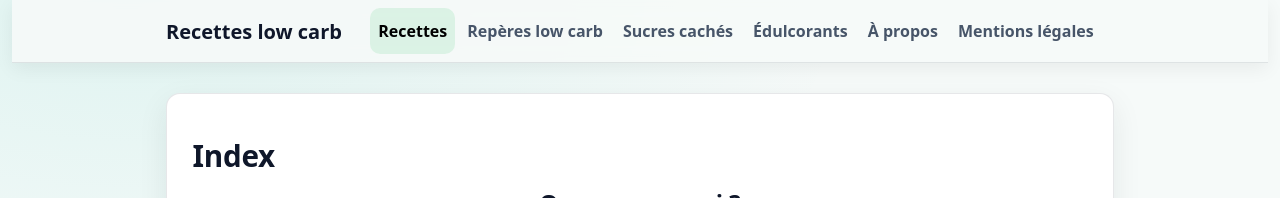
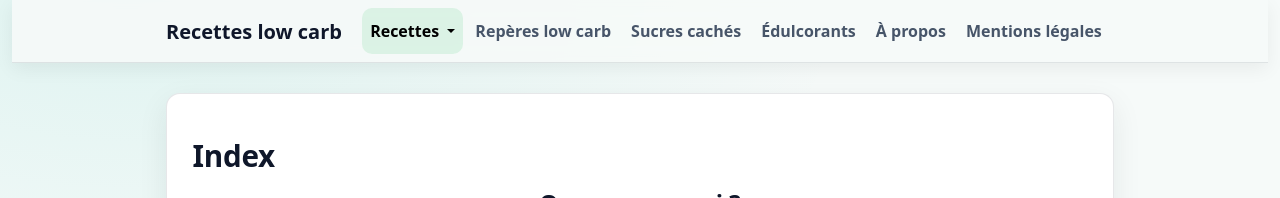
Before and after one commit to laurie-boissay/laurie-boissay.github.io, a Jekyll site: the page built from index.html, in a window 1280 px wide. Shown: the top 198 px of the page. Built offline with Jekyll 4.4.1, drawn with Linux system fonts in a browser that asks for light colours.

```diff
--- a/_includes/navbar.html
+++ b/_includes/navbar.html
@@ -19,35 +19,30 @@
 
         {% assign current = page.url | replace: "index.html", "" %}
 
-        <li class="nav-item">
-          <button
-            class="nav-link nav-recipes-toggle {% if current == '/' or current == '' %}active{% endif %}"
-            type="button"
-            data-bs-toggle="collapse"
-            data-bs-target="#recipesGroupsCollapse"
-            aria-controls="recipesGroupsCollapse"
-            aria-expanded="false"
-          >
+        <!-- RECETTES (dropdown catégories) -->
+        <li class="nav-item dropdown">
+          <a class="nav-link dropdown-toggle {% if current == '/' or current == '' %}active{% endif %}"
+             href="{{ site.baseurl }}/"
+             id="recipesDropdown"
+             role="button"
+             data-bs-toggle="dropdown"
+             aria-expanded="false">
             Recettes
-          </button>
+          </a>
 
           {% assign all_recipes = site.pages | where: "layout", "recipe" | where_exp: "p", "p.recipe_group" %}
           {% assign grouped = all_recipes | group_by: "recipe_group" | sort: "name" %}
 
-          <div class="collapse recipes-groups-collapse" id="recipesGroupsCollapse">
-            <div class="recipes-groups-panel">
-              <div class="recipes-groups-title">Catégories</div>
-
-              <div class="recipes-groups-grid">
-                {% for g in grouped %}
-                  <a class="recipes-group-chip"
-                     href="{{ site.baseurl }}/#{{ g.name | slugify }}">
-                    {{ g.name }}
-                  </a>
-                {% endfor %}
-              </div>
-            </div>
-          </div>
+          <ul class="dropdown-menu recipes-dropdown-menu" aria-labelledby="recipesDropdown">
+            {% for g in grouped %}
+              <li>
+                <a class="dropdown-item recipes-group-chip"
+                   href="{{ site.baseurl }}/#{{ g.name | slugify }}">
+                  {{ g.name }}
+                </a>
+              </li>
+            {% endfor %}
+          </ul>
         </li>
 
         <li class="nav-item">
```
